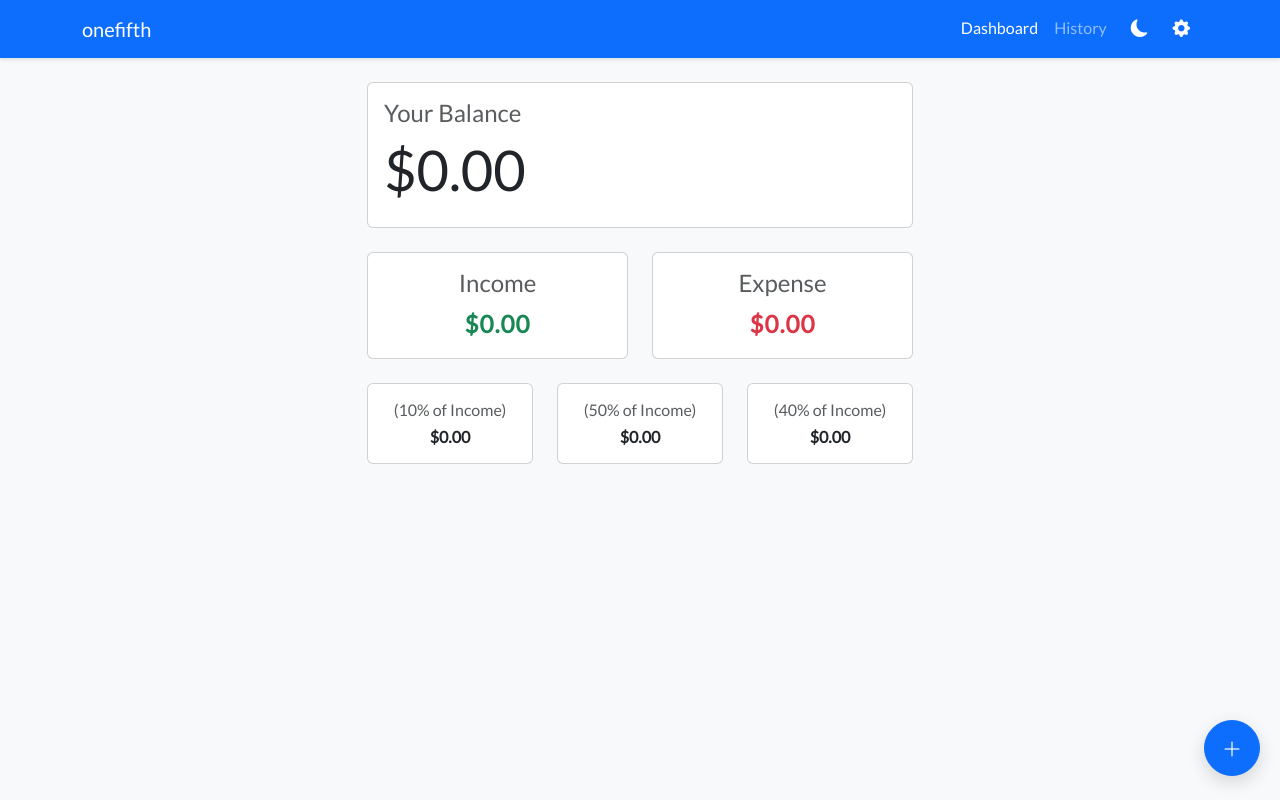
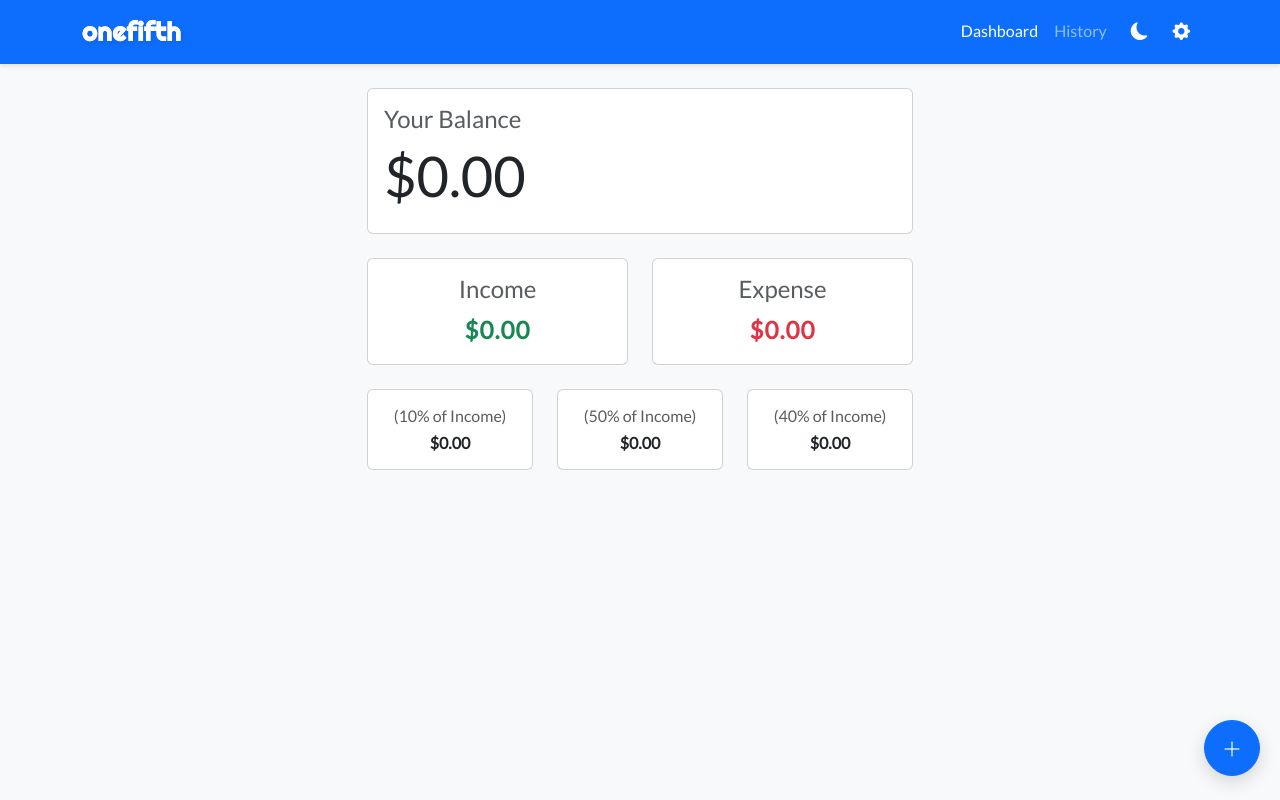
Before and after one commit to nneliIfeanyi/Expense-Tracker, a plain HTML site: page index.html in a window 1280 px wide. Drawn offline with nearby package versions, Linux system fonts and the light colour scheme.

Commit message:
style: enhance app name with Righteous font and gradient effect

```diff
--- a/index.html
+++ b/index.html
@@ -17,7 +17,7 @@
 <body>
   <nav class="navbar navbar-expand-sm navbar-dark bg-primary mb-4">
     <div class="container">
-      <a href="index.html" class="navbar-brand">onefifth</a>
+      <a href="index.html" class="navbar-brand app-name">onefifth</a>
       <button class="navbar-toggler" type="button" data-bs-toggle="collapse" data-bs-target="#mainNavbar"
         aria-controls="mainNavbar" aria-expanded="false" aria-label="Toggle navigation">
         <span class="navbar-toggler-icon"></span>
--- a/style.css
+++ b/style.css
@@ -1,8 +1,25 @@
-@import url('https://fonts.googleapis.com/css?family=Lato&display=swap');
+@import url('https://fonts.googleapis.com/css?family=Lato&family=Righteous&display=swap');
 
 body {
   font-family: 'Lato', sans-serif;
   background-color: #f8f9fa;
+}
+
+/* Custom app name in navbar */
+.navbar-brand.app-name {
+  font-family: 'Righteous', cursive;
+  font-size: 1.6rem;
+  font-weight: 700;
+  letter-spacing: 0.5px;
+  background: linear-gradient(45deg, #fff, #e6e9ff);
+  background-clip: text;
+  -webkit-background-clip: text;
+  text-shadow: 2px 2px 4px rgba(0, 0, 0, 0.1);
+  transition: transform 0.2s ease;
+}
+
+.navbar-brand.app-name:hover {
+  transform: scale(1.05);
 }
 
 /* Custom styling for money display */
```
Also changed, not shown: history.html (+1 -1 lines).
